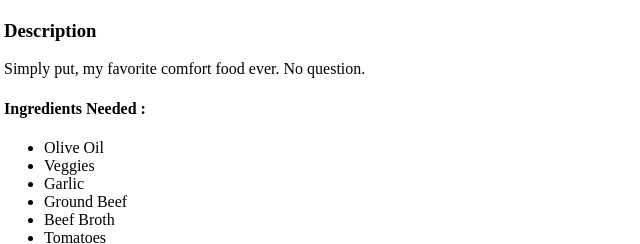
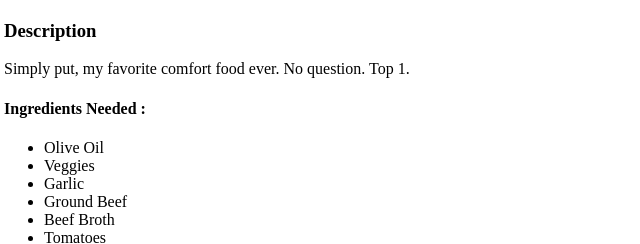
Before and after one commit to aclrians/odin-recipes, a plain HTML site: page recipes/spag.html in a window 1280 px wide. Shown: the part 283-527 px from the top of the page, 4-644 px from the left. Drawn offline with Linux system fonts and the light colour scheme.

```diff
--- a/recipes/spag.html
+++ b/recipes/spag.html
@@ -9,7 +9,7 @@
     <img src="/recipes/spagh.jpeg" height = 200 width = 200 >
 
     <h3>Description</h3>
-    <p>Simply put, my favorite comfort food ever. No question.
+    <p>Simply put, my favorite comfort food ever. No question. Top 1.
     </p>
     <h4>Ingredients Needed :</h4>
     <ul>
```
